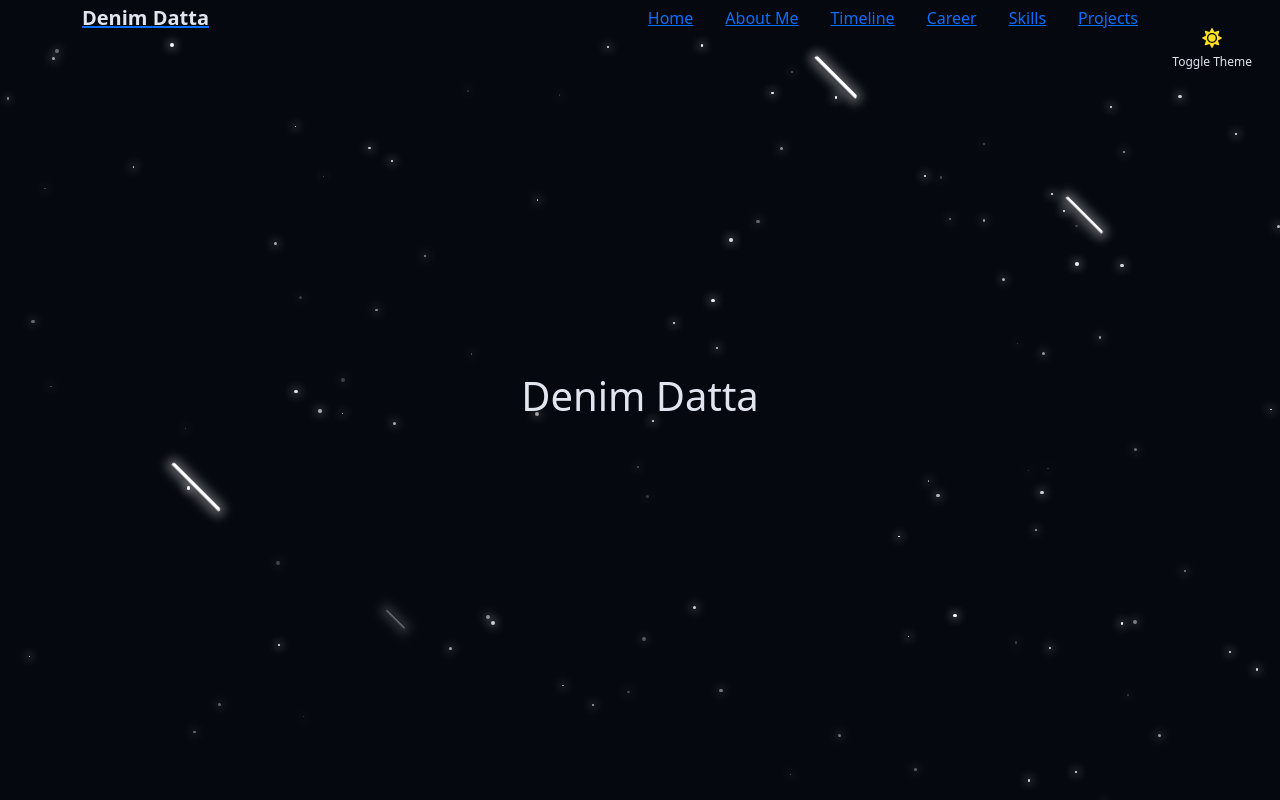
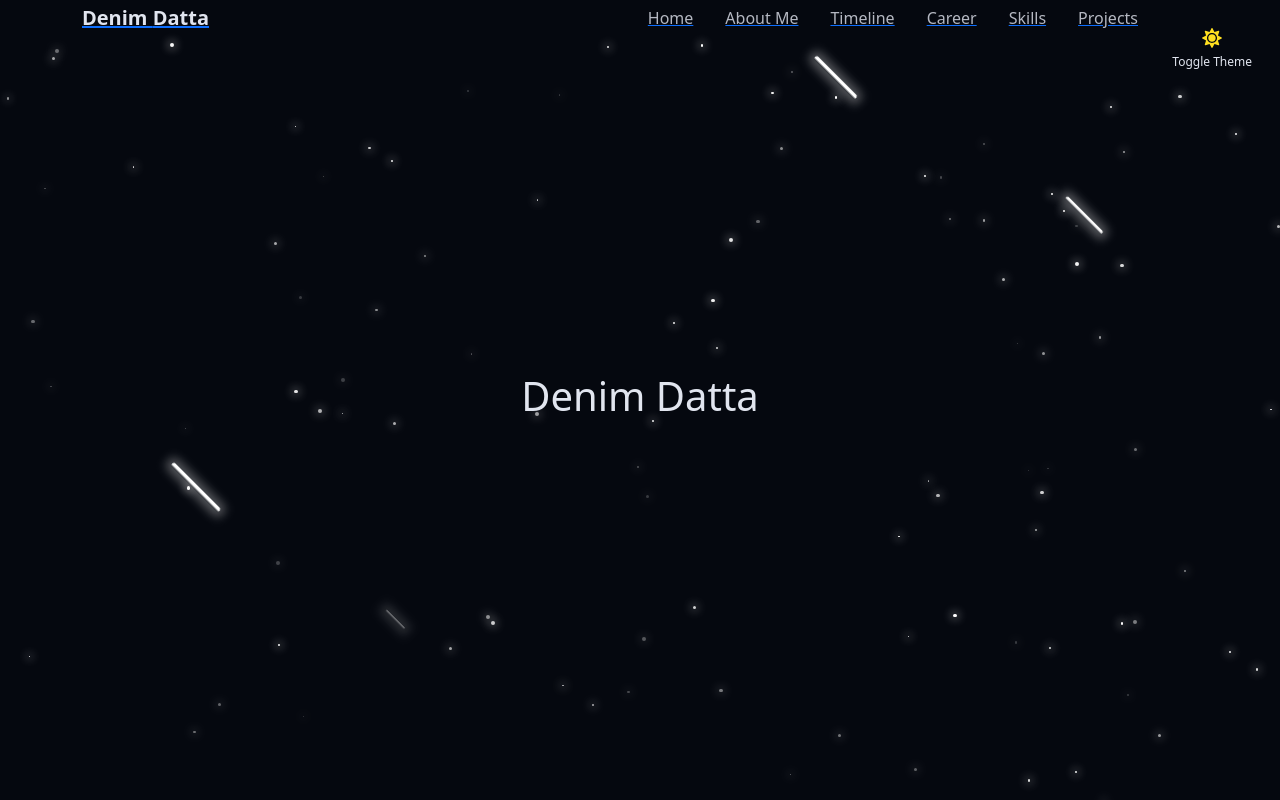
Before and after one commit to denimdatta/denimdatta.github.io, a React (Vite) app: page / in a window 1280 px wide. Shown: the top 800 px of the page. Built offline with nearby package versions, Linux system fonts and the light colour scheme.

Commit message:
Fix NavBar Link Colors

```diff
--- a/src/components/Navigation.tsx
+++ b/src/components/Navigation.tsx
@@ -42,10 +42,10 @@ function Navigation() {
                 {/* desktop nav */}
                 <div className="hidden md:flex space-x-8 px-15">
                     {navigationItems.map((item, key) => (
-                        <a key={key} href={item.href}
-                           className="text-foreground/80 hover:text-primary transition-colors duration-300"
-                        >
-                            {item.name}
+                        <a key={key} href={item.href}className="flex items-center">
+                            <span className="relative z-10 text-foreground/80 hover:text-primary transition-colors duration-300">
+                                {item.name}
+                            </span>
                         </a>
                     ))}
                 </div>
@@ -66,11 +66,11 @@ function Navigation() {
                 >
                     <div className="flex flex-col space-y-8 text-xl">
                         {navigationItems.map((item, key) => (
-                            <a key={key} href={item.href}
-                               className="text-foreground/80 hover:text-primary transition-colors duration-300"
-                               onClick={() => setIsMenuOpen(false)}
-                            >
-                                {item.name}
+                            <a key={key} href={item.href} className="flex items-center"
+                               onClick={() => setIsMenuOpen(false)}>
+                                <span className="relative z-10 text-foreground/80 hover:text-primary transition-colors duration-300">
+                                    {item.name}
+                                </span>
                             </a>
                         ))}
                     </div>
```
